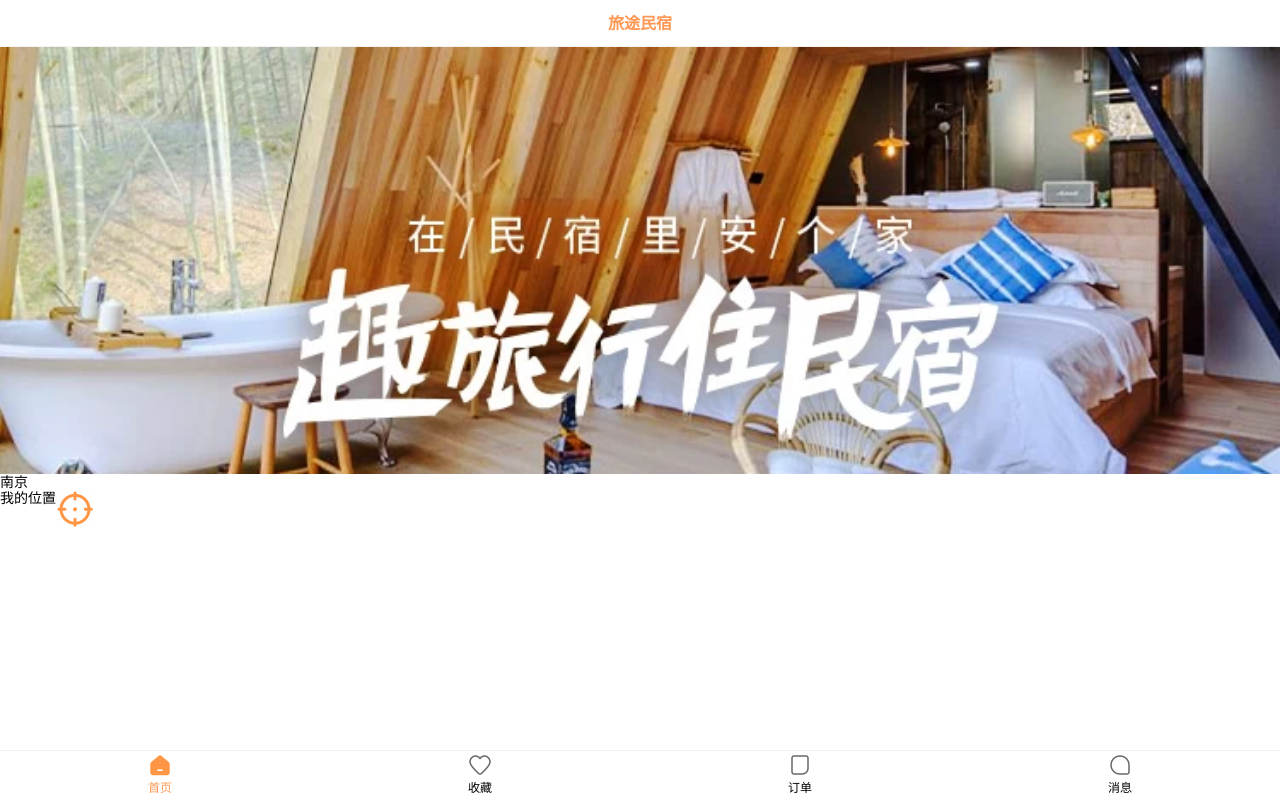
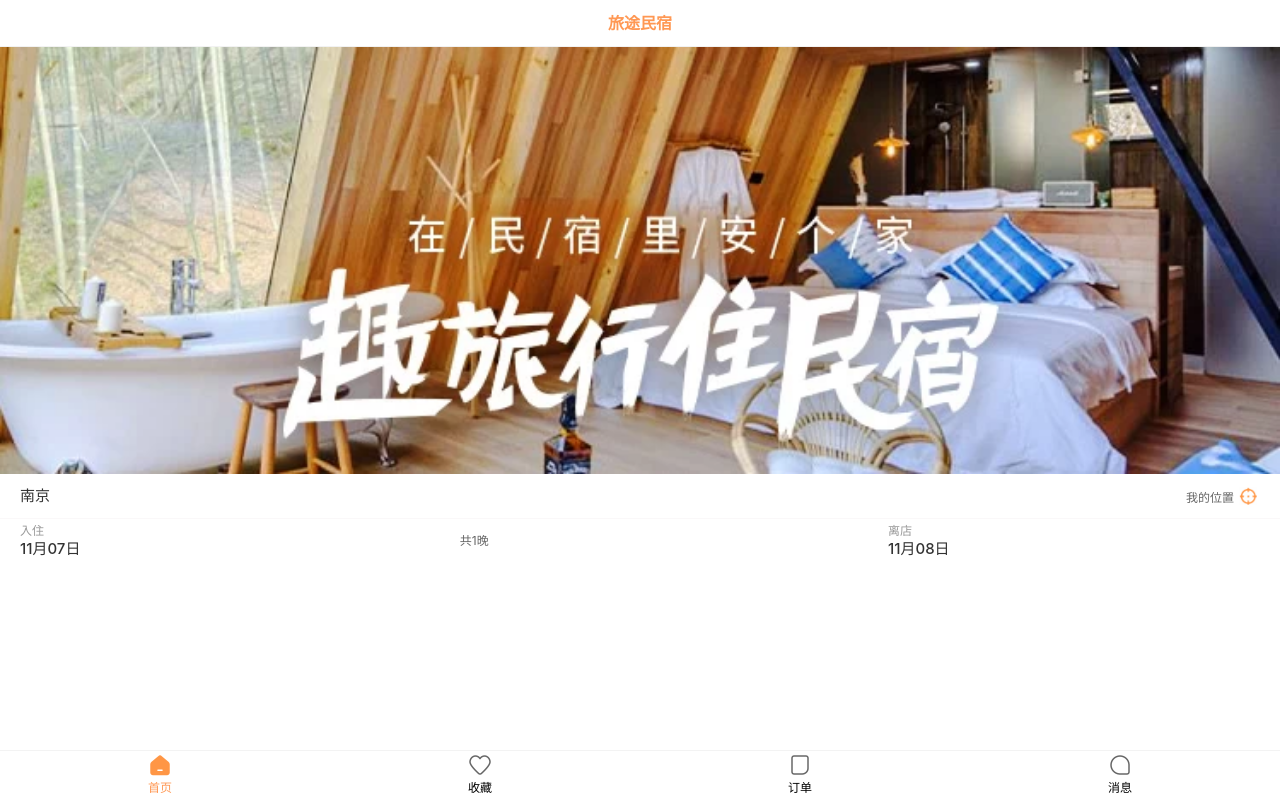
Before and after one commit to xPRODIGAL/xr-trip-app, a Vue app: page /home in a window 1280 px wide. Built offline with nearby package versions, Linux system fonts and the light colour scheme.

Commit message:
日期处理

```diff
--- a/package.json
+++ b/package.json
@@ -8,6 +8,7 @@
   },
   "dependencies": {
     "axios": "^1.1.3",
+    "dayjs": "^1.11.6",
     "normalize.css": "^8.0.1",
     "pinia": "^2.0.23",
     "underscore": "^1.13.6",
--- a/src/assets/css/common.css
+++ b/src/assets/css/common.css
@@ -14,3 +14,7 @@
 body {
   font-size: 14px;
 }
+
+.bottom-gray-line {
+  border-bottom: 1px solid var(--line-color);
+}
--- /dev/null
+++ b/src/stores/modules/date.js
@@ -0,0 +1,14 @@
+import { defineStore } from "pinia"
+
+const startDate = new Date()
+const endDate = new Date()
+endDate.setDate(startDate.getDate() + 1)
+
+const useDateStore = defineStore("date", {
+  state: () => ({
+    startDate: startDate,
+    endDate: endDate
+  })
+})
+
+export default useDateStore
--- /dev/null
+++ b/src/utils/format_date.js
@@ -0,0 +1,9 @@
+import dayjs from 'dayjs'
+
+export function formatMonthDay(date, formatStr = "MM月DD日") {
+  return dayjs(date).format(formatStr)
+}
+
+export function getDiffDays(startDate, endDate) {
+  return dayjs(endDate).diff(startDate, "day")
+}
--- a/src/views/home/cpns/home-search-box.vue
+++ b/src/views/home/cpns/home-search-box.vue
@@ -1,7 +1,39 @@
+<script setup>
+import { ref } from 'vue';
+import { storeToRefs } from 'pinia';
+import { formatMonthDay, getDiffDays } from '@/utils/format_date'
+import useDateStore from '@/stores/modules/date'
+import { computed } from '@vue/reactivity';
+
+
+// 日期相关处理
+const dateStore = useDateStore()
+const { startDate, endDate } = storeToRefs(dateStore)
+
+const startDateStr = computed(() => formatMonthDay(startDate.value))
+const endDateStr = computed(() => formatMonthDay(endDate.value))
+const stayCount = ref(getDiffDays(startDate.value, endDate.value))
+
+const showCalendar = ref(false)
+const onConfirm = (value) => {
+  // 1.设置日期
+  const selectStartDate = value[0]
+  const selectEndDate = value[1]
+  dateStore.startDate = selectStartDate
+  dateStore.endDate = selectEndDate
+  stayCount.value = getDiffDays(selectStartDate, selectEndDate)
+
+  // 2.隐藏日历
+  showCalendar.value = false
+}
+
+
+</script>
+
 <template>
   <div class="search-box">
     <!-- 位置信息 -->
-    <div class="location">
+    <div class="location bottom-gray-line">
       <div class="city">南京</div>
       <div class="position">
         <span class="text">我的位置</span>
@@ -10,14 +42,116 @@
     </div>
 
     <!-- 日期范围 -->
+    <div class="section date-range" @click="showCalendar = true">
+      <div class="start">
+        <div class="date">
+          <span class="tip">入住</span>
+          <span class="time">{{ startDateStr }}</span>
+        </div>
+        <div class="stay">共{{ stayCount }}晚</div>
+      </div>
+      <div class="end">
+        <div class="date">
+          <span class="tip">离店</span>
+          <span class="time">{{ endDateStr }}</span>
+        </div>
+      </div>
+    </div>
+    <van-calendar
+      v-model:show="showCalendar"
+      type="range"
+      color="#ff9854"
+      :round="false"
+      :show-confirm="false"
+      @confirm="onConfirm"
+    />
 
     <!-- 价格人数 -->
   </div>
 </template>
 
-<script setup>
+<style lang="less" scoped>
+.search-box {
+  --van-calendar-popup-height: 100%;
 
-</script>
+  .location {
+    display: flex;
+    align-items: center;
+    height: 44px;
+    padding: 0 20px;
 
-<style lang="less" scoped>
+    .city {
+      flex: 1;
+      color: #333;
+      font-size: 15px;
+    }
+
+    .position {
+      width: 74px;
+      display: flex;
+      align-items: center;
+
+      .text {
+        position: relative;
+        top: 2px;
+        color: #666;
+        font-size: 12px;
+      }
+
+      img {
+        margin-left: 5px;
+        width: 18px;
+        height: 18px;
+      }
+    }
+  }
+
+  .section {
+    display: flex;
+    flex-wrap: wrap;
+    align-items: center;
+    padding: 0 20px;
+    color: #999;
+    height: 44px;
+
+    .start {
+      flex: 1;
+      display: flex;
+      height: 44px;
+      align-items: center;
+    }
+
+    .end {
+      min-width: 30%;
+      padding-left: 20px;
+    }
+
+    .date {
+      display: flex;
+      flex-direction: column;
+
+      .tip {
+        font-size: 12px;
+        color: #999;
+      }
+
+      .time {
+        margin-top: 3px;
+        color: #333;
+        font-size: 15px;
+        font-weight: 500;
+      }
+    }
+  }
+
+  .date-range {
+    height: 44px;
+    .stay {
+      flex: 1;
+      text-align: center;
+      font-size: 12px;
+      color: #666;
+    }
+  }
+}
 </style>
```
Also changed, not shown: 1 other file (tests, documents, lock files or other folders).
